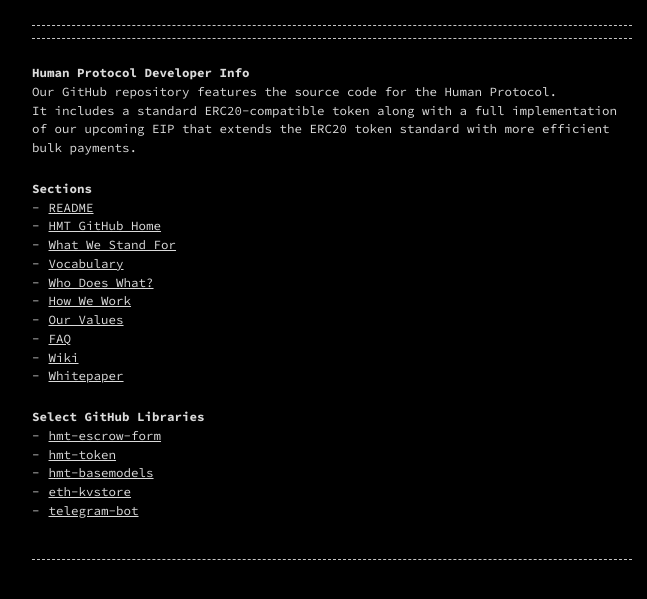
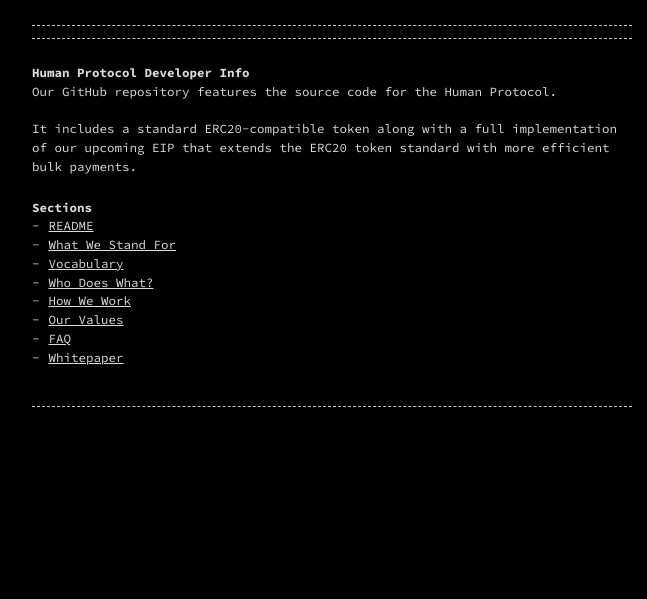
Before and after one commit to SaturnalyaJones/saturnalyajones.github.io, a Jekyll site: the page built from index.md, in a window 1280 px wide. Shown: the top 599 px of the page, without its empty margins (308-955 px from the left). Built offline with Jekyll 4.4.1, drawn with Linux system fonts in a browser that asks for light colours.

Commit message:
fix broken github links for frame

```diff
--- a/index.md
+++ b/index.md
@@ -6,26 +6,15 @@
 
 # Human Protocol Developer Info
 
-Our GitHub repository features the source code for the Human Protocol.
-
+Our GitHub repository features the source code for the Human Protocol. <br>
 It includes a standard ERC20-compatible token along with a full implementation of our upcoming EIP that extends the ERC20 token standard with more efficient bulk payments.
 
 ## Sections
 * [README](README.md)
-* [HMT GitHub Home](https://github.com/hCaptcha)
 * [What We Stand For](--)
 * [Vocabulary](vocab.md)
 * [Who Does What?](--)
 * [How We Work](--)
 * [Our Values](--)
 * [FAQ](--)
-* [Wiki](https://github.com/hcaptcha/hcaptcha.github.io/wiki/_new)
 * [Whitepaper](https://www.http://bit.ly/hmt-whitepaper)
-
-
-## Select GitHub Libraries
-* [hmt-escrow-form](https://github.com/hCaptcha/hmt-escrow)
-* [hmt-token](https://github.com/hCaptcha/hmt-escrow)
-* [hmt-basemodels](https://github.com/hCaptcha/hmt-basemodels)
-* [eth-kvstore](https://github.com/hCaptcha/eth-kvstore)
-* [telegram-bot](https://github.com/hCaptcha/telegram-bot)
```
